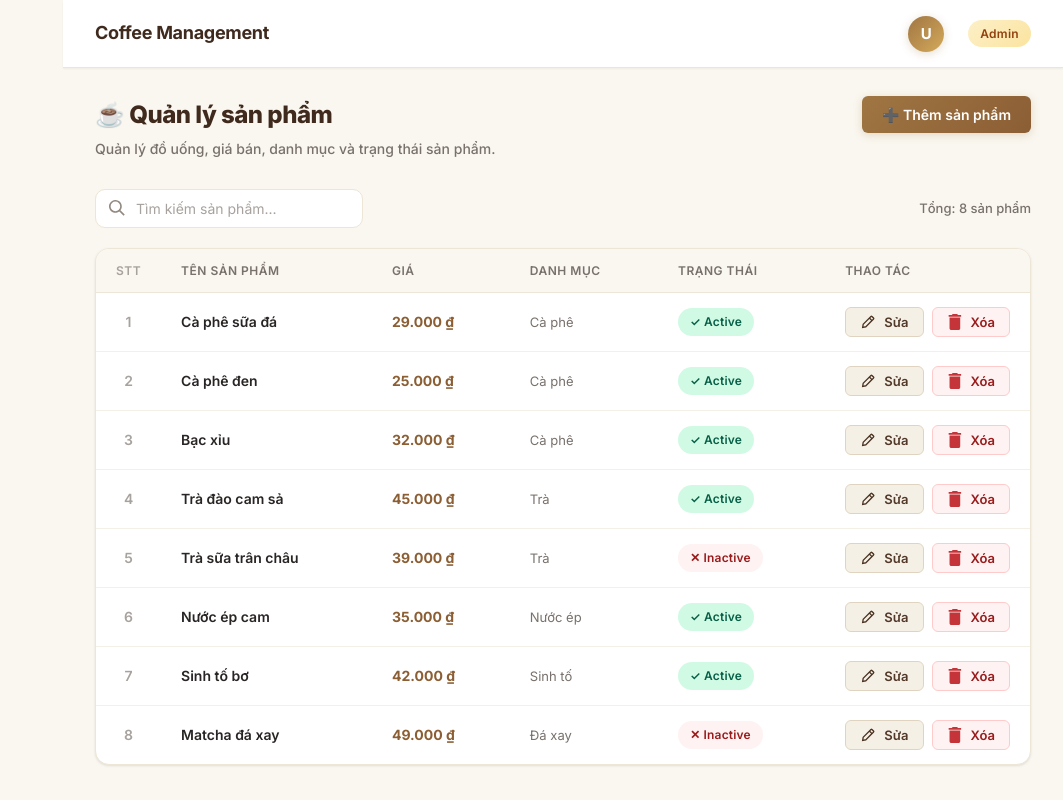
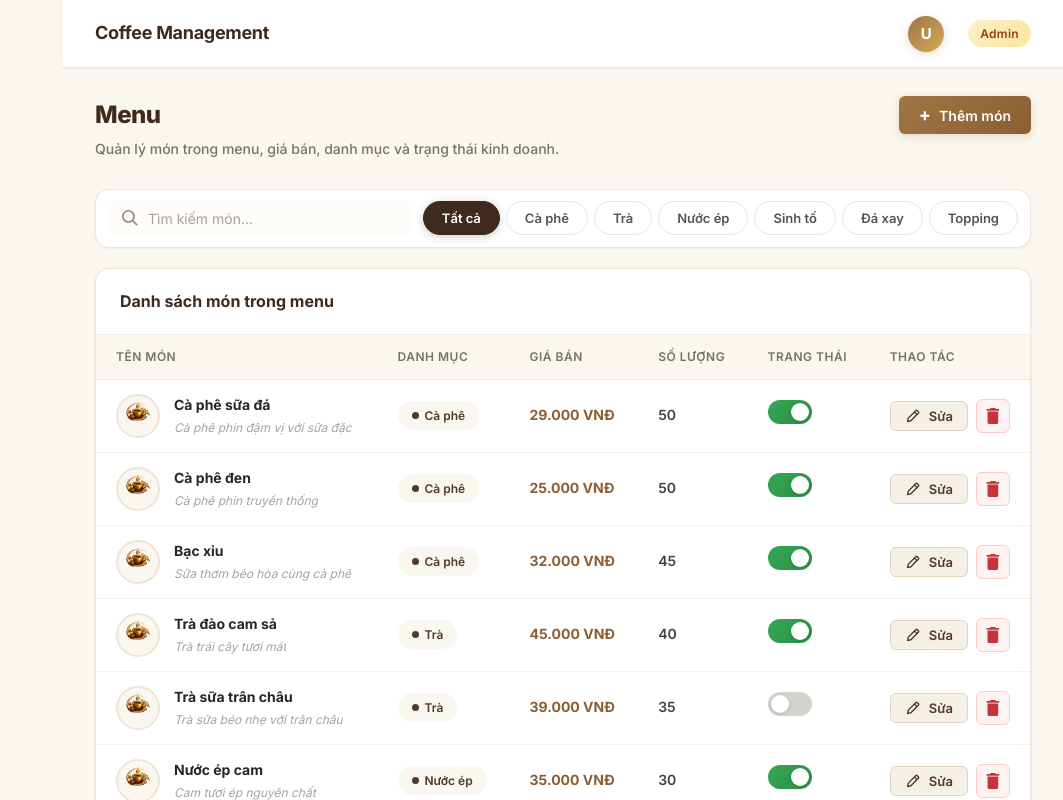
Before and after one commit to sauSage1811/BaiTapLonWebNC, a React (Vite) app in the folder frontend/: page /products in a window 1280 px wide. Shown: the top 800 px of the page, without its empty margins (217-1280 px from the left). Built offline with nearby package versions, Linux system fonts and the light colour scheme; sample sign-in values are in the browser's storage.

Commit message:
update giao diện menu

```diff
--- a/frontend/src/components/Sidebar.jsx
+++ b/frontend/src/components/Sidebar.jsx
@@ -10,7 +10,7 @@ import logoutIcon from "../assets/icons/logout.svg";
 const adminMenuItems = [
     { to: "/dashboard", icon: dashboardIcon, label: "Dashboard" },
     { to: "/categories", icon: categoryIcon, label: "Danh mục" },
-    { to: "/products", icon: productIcon, label: "Sản phẩm" },
+    { to: "/products", icon: productIcon, label: "Menu" },
     { to: "/tables", icon: tableIcon, label: "Bàn" },
 ];
 
--- a/frontend/src/index.css
+++ b/frontend/src/index.css
@@ -2443,7 +2443,7 @@ a {
 }
 
 /* ============================================================
-   PRODUCT PAGE — Price formatting
+   PRODUCT / MENU PAGE
    ============================================================ */
 .price {
     font-weight: 700;
@@ -2459,6 +2459,250 @@ a {
 .product-category {
     color: var(--gray-500);
     font-size: 13px;
+}
+
+/* ----- Menu Toolbar: Search + Category Tabs ----- */
+.menu-toolbar {
+    display: flex;
+    align-items: center;
+    gap: 12px;
+    margin-bottom: 20px;
+    background: var(--white);
+    border: 1px solid var(--cream-400);
+    border-radius: var(--border-radius-lg);
+    padding: 10px 12px;
+    box-shadow: var(--shadow-xs);
+}
+
+.menu-search {
+    flex: 1;
+    min-width: 180px;
+    max-width: 420px;
+}
+
+.menu-search input {
+    border: none;
+    background: var(--cream-100);
+    border-radius: var(--border-radius-md);
+}
+
+.menu-search input:focus {
+    border: none;
+    box-shadow: 0 0 0 2px rgba(160, 118, 67, 0.15);
+    background: var(--white);
+}
+
+.menu-category-tabs {
+    display: flex;
+    align-items: center;
+    gap: 6px;
+    flex-wrap: wrap;
+}
+
+.menu-tab {
+    padding: 8px 18px;
+    border-radius: 24px;
+    font-size: 13px;
+    font-weight: 600;
+    border: 1px solid var(--cream-400);
+    background: var(--white);
+    color: var(--gray-600);
+    cursor: pointer;
+    transition: all var(--transition-fast);
+    white-space: nowrap;
+}
+
+.menu-tab:hover {
+    background: var(--cream-200);
+    border-color: var(--cream-500);
+    color: var(--coffee-600);
+}
+
+.menu-tab-active {
+    background: var(--coffee-700);
+    color: var(--white);
+    border-color: var(--coffee-700);
+    box-shadow: 0 2px 8px rgba(44, 26, 16, 0.2);
+}
+
+.menu-tab-active:hover {
+    background: var(--coffee-600);
+    border-color: var(--coffee-600);
+    color: var(--white);
+}
+
+/* ----- Menu Table ----- */
+.menu-card {
+    border-radius: var(--border-radius-lg);
+}
+
+.menu-table .menu-col-item {
+    min-width: 260px;
+}
+
+/* Menu item cell: thumbnail + name + desc */
+.menu-item-cell {
+    display: flex;
+    align-items: center;
+    gap: 14px;
+}
+
+.menu-item-thumb {
+    width: 44px;
+    height: 44px;
+    border-radius: 50%;
+    overflow: hidden;
+    flex-shrink: 0;
+    background: var(--cream-200);
+    border: 2px solid var(--cream-400);
+    display: flex;
+    align-items: center;
+    justify-content: center;
+}
+
+.menu-item-thumb img {
+    width: 100%;
+    height: 100%;
+    object-fit: cover;
+}
+
+.menu-item-info {
+    display: flex;
+    flex-direction: column;
+    gap: 2px;
+    min-width: 0;
+}
+
+.menu-item-name {
+    font-weight: 700;
+    font-size: 14px;
+    color: var(--gray-800);
+    white-space: nowrap;
+    overflow: hidden;
+    text-overflow: ellipsis;
+}
+
+.menu-item-desc {
+    font-size: 12px;
+    color: var(--gray-400);
+    font-weight: 400;
+    white-space: nowrap;
+    overflow: hidden;
+    text-overflow: ellipsis;
+    max-width: 240px;
+    font-style: italic;
+}
+
+/* Category badge with dot */
+.menu-category-badge {
+    display: inline-flex;
+    align-items: center;
+    gap: 6px;
+    padding: 5px 14px;
+    border-radius: 20px;
+    font-size: 12px;
+    font-weight: 600;
+    background: var(--cream-200);
+    color: var(--coffee-600);
+    white-space: nowrap;
+}
+
+.menu-cat-dot {
+    width: 7px;
+    height: 7px;
+    border-radius: 50%;
+    background: var(--coffee-600);
+    flex-shrink: 0;
+}
+
+/* Stock number */
+.menu-stock {
+    font-weight: 600;
+    color: var(--gray-700);
+    font-size: 14px;
+}
+
+/* ----- Toggle Switch ----- */
+.toggle-switch {
+    position: relative;
+    display: inline-flex;
+    align-items: center;
+    width: 44px;
+    height: 24px;
+    cursor: pointer;
+}
+
+.toggle-switch input {
+    opacity: 0;
+    width: 0;
+    height: 0;
+    position: absolute;
+}
+
+.toggle-slider {
+    position: absolute;
+    inset: 0;
+    background: var(--gray-300);
+    border-radius: 24px;
+    transition: all 0.25s cubic-bezier(0.4, 0, 0.2, 1);
+}
+
+.toggle-slider::before {
+    content: '';
+    position: absolute;
+    left: 3px;
+    top: 3px;
+    width: 18px;
+    height: 18px;
+    border-radius: 50%;
+    background: var(--white);
+    box-shadow: 0 1px 4px rgba(0, 0, 0, 0.15);
+    transition: all 0.25s cubic-bezier(0.4, 0, 0.2, 1);
+}
+
+.toggle-switch input:checked + .toggle-slider {
+    background: linear-gradient(135deg, #34a853, #2d8f47);
+}
+
+.toggle-switch input:checked + .toggle-slider::before {
+    transform: translateX(20px);
+}
+
+.toggle-switch input:focus-visible + .toggle-slider {
+    outline: 2px solid var(--caramel-400);
+    outline-offset: 2px;
+}
+
+/* Icon-only delete button */
+.btn-icon-only {
+    width: 34px;
+    height: 34px;
+    padding: 0;
+    display: inline-flex;
+    align-items: center;
+    justify-content: center;
+    border-radius: var(--border-radius-sm);
+}
+
+.btn-delete-icon {
+    background: var(--danger-bg);
+    border: 1px solid var(--danger-border);
+}
+
+.btn-delete-icon .btn-icon {
+    filter: brightness(0) saturate(100%) invert(23%) sepia(93%) saturate(1811%) hue-rotate(338deg) brightness(90%) contrast(88%);
+}
+
+.btn-delete-icon:hover {
+    background: #fee2e2;
+    border-color: #f87171;
+}
+
+/* Plus icon in button */
+.btn-plus-icon {
+    font-size: 18px;
+    font-weight: 700;
+    line-height: 1;
 }
 
 /* ============================================================
--- a/frontend/src/pages/CategoryPage.jsx
+++ b/frontend/src/pages/CategoryPage.jsx
@@ -19,7 +19,7 @@ function CategoryPage() {
                     <p>Quản lý danh mục đồ uống: cafe, trà, nước ép...</p>
                 </div>
                 <button className="btn btn-primary">
-                    ➕ Thêm danh mục
+                    <span className="btn-plus-icon">+</span> Thêm danh mục
                 </button>
             </div>
 
--- a/frontend/src/pages/Dashboard.jsx
+++ b/frontend/src/pages/Dashboard.jsx
@@ -25,7 +25,7 @@ function Dashboard() {
                         <div className="stat-card-icon">☕</div>
                     </div>
                     <div className="stat-card-value">24</div>
-                    <div className="stat-card-label">Tổng sản phẩm</div>
+                    <div className="stat-card-label">Tổng món</div>
                 </div>
 
                 <div className="stat-card animate-in">
@@ -67,8 +67,8 @@ function Dashboard() {
                         <Link to="/products" className="quick-action-card">
                             <div className="quick-action-icon">☕</div>
                             <div>
-                                <div className="quick-action-text">Quản lý sản phẩm</div>
-                                <div className="quick-action-desc">Xem và cập nhật sản phẩm</div>
+                                <div className="quick-action-text">Quản lý menu</div>
+                                <div className="quick-action-desc">Xem và cập nhật món</div>
                             </div>
                         </Link>
                         <Link to="/tables" className="quick-action-card">
--- a/frontend/src/pages/ProductPage.jsx
+++ b/frontend/src/pages/ProductPage.jsx
@@ -1,100 +1,160 @@
+import { useState } from "react";
 import editIcon from "../assets/icons/edit.svg";
 import deleteIcon from "../assets/icons/delete.svg";
 import searchIcon from "../assets/icons/search.svg";
+import logoImg from "../assets/logo.png";
+
+const CATEGORIES = ["Tất cả", "Cà phê", "Trà", "Nước ép", "Sinh tố", "Đá xay", "Topping"];
+
+const sampleProducts = [
+    { id: 1, name: "Cà phê sữa đá", desc: "Cà phê phin đậm vị với sữa đặc", price: 29000, category: "Cà phê", stock: 50, active: true },
+    { id: 2, name: "Cà phê đen", desc: "Cà phê phin truyền thống", price: 25000, category: "Cà phê", stock: 50, active: true },
+    { id: 3, name: "Bạc xỉu", desc: "Sữa thơm béo hòa cùng cà phê", price: 32000, category: "Cà phê", stock: 45, active: true },
+    { id: 4, name: "Trà đào cam sả", desc: "Trà trái cây tươi mát", price: 45000, category: "Trà", stock: 40, active: true },
+    { id: 5, name: "Trà sữa trân châu", desc: "Trà sữa béo nhẹ với trân châu", price: 39000, category: "Trà", stock: 35, active: false },
+    { id: 6, name: "Nước ép cam", desc: "Cam tươi ép nguyên chất", price: 35000, category: "Nước ép", stock: 30, active: true },
+    { id: 7, name: "Sinh tố bơ", desc: "Bơ xay mịn cùng sữa", price: 42000, category: "Sinh tố", stock: 25, active: true },
+    { id: 8, name: "Matcha đá xay", desc: "Matcha xay mát lạnh", price: 49000, category: "Đá xay", stock: 20, active: true },
+    { id: 9, name: "Topping trân châu", desc: "Topping thêm cho đồ uống", price: 10000, category: "Topping", stock: 60, active: true },
+];
 
 function ProductPage() {
-    const sampleProducts = [
-        { id: 1, name: "Cà phê sữa đá", price: 29000, category: "Cà phê", active: true },
-        { id: 2, name: "Cà phê đen", price: 25000, category: "Cà phê", active: true },
-        { id: 3, name: "Bạc xỉu", price: 32000, category: "Cà phê", active: true },
-        { id: 4, name: "Trà đào cam sả", price: 45000, category: "Trà", active: true },
-        { id: 5, name: "Trà sữa trân châu", price: 39000, category: "Trà", active: false },
-        { id: 6, name: "Nước ép cam", price: 35000, category: "Nước ép", active: true },
-        { id: 7, name: "Sinh tố bơ", price: 42000, category: "Sinh tố", active: true },
-        { id: 8, name: "Matcha đá xay", price: 49000, category: "Đá xay", active: false },
-    ];
+    const [activeCategory, setActiveCategory] = useState("Tất cả");
+    const [searchQuery, setSearchQuery] = useState("");
+    const [products, setProducts] = useState(sampleProducts);
+
+    const filteredProducts = products.filter((product) => {
+        const matchCategory = activeCategory === "Tất cả" || product.category === activeCategory;
+        const searchText = searchQuery.toLowerCase();
+        const matchSearch =
+            product.name.toLowerCase().includes(searchText) ||
+            product.desc.toLowerCase().includes(searchText);
+
+        return matchCategory && matchSearch;
+    });
+
+    const handleToggleActive = (id) => {
+        setProducts((prev) =>
+            prev.map((product) => (product.id === id ? { ...product, active: !product.active } : product))
+        );
+    };
 
     const formatPrice = (price) => {
-        return new Intl.NumberFormat("vi-VN", {
-            style: "currency",
-            currency: "VND",
-        }).format(price);
+        return `${new Intl.NumberFormat("vi-VN").format(price)} VNĐ`;
     };
 
     return (
         <div>
             <div className="page-header">
                 <div className="page-header-text">
-                    <h1>☕ Quản lý sản phẩm</h1>
-                    <p>Quản lý đồ uống, giá bán, danh mục và trạng thái sản phẩm.</p>
+                    <h1>Menu</h1>
+                    <p>Quản lý món trong menu, giá bán, danh mục và trạng thái kinh doanh.</p>
                 </div>
                 <button className="btn btn-primary">
-                    ➕ Thêm sản phẩm
+                    <span className="btn-plus-icon">+</span> Thêm món
                 </button>
             </div>
 
-            <div className="page-toolbar">
-                <div className="page-toolbar-left">
-                    <div className="search-bar">
+            <div className="menu-toolbar">
+                <div className="search-bar menu-search">
                     <img src={searchIcon} alt="" className="search-bar-icon" aria-hidden="true" />
                     <input
                         type="text"
-                            placeholder="Tìm kiếm sản phẩm..."
+                        placeholder="Tìm kiếm món..."
+                        value={searchQuery}
+                        onChange={(event) => setSearchQuery(event.target.value)}
                     />
                 </div>
-                </div>
-                <div className="page-toolbar-right">
-                    <span style={{ fontSize: 13, color: "#78716c", fontWeight: 500 }}>
-                        Tổng: {sampleProducts.length} sản phẩm
-                    </span>
+                <div className="menu-category-tabs" aria-label="Lọc theo danh mục">
+                    {CATEGORIES.map((category) => (
+                        <button
+                            key={category}
+                            type="button"
+                            className={`menu-tab${activeCategory === category ? " menu-tab-active" : ""}`}
+                            onClick={() => setActiveCategory(category)}
+                        >
+                            {category}
+                        </button>
+                    ))}
                 </div>
             </div>
 
-            <div className="card animate-in">
+            <div className="card animate-in menu-card">
+                <div className="card-header">
+                    <h2>Danh sách món trong menu</h2>
+                </div>
                 <div className="card-body">
-                    <table className="data-table">
+                    <table className="data-table menu-table">
                         <thead>
                             <tr>
-                                <th className="col-stt">STT</th>
-                                <th>Tên sản phẩm</th>
-                                <th>Giá</th>
+                                <th className="menu-col-item">Tên món</th>
                                 <th>Danh mục</th>
-                                <th>Trạng thái</th>
+                                <th>Giá bán</th>
+                                <th>Số lượng</th>
+                                <th>Trang thái</th>
                                 <th className="col-actions">Thao tác</th>
                             </tr>
                         </thead>
                         <tbody>
-                            {sampleProducts.map((product, index) => (
+                            {filteredProducts.length === 0 ? (
+                                <tr>
+                                    <td colSpan={6}>
+                                        <div className="empty-state">
+                                            <div className="empty-state-icon">☕</div>
+                                            <div className="empty-state-text">Không tìm thấy món nào</div>
+                                        </div>
+                                    </td>
+                                </tr>
+                            ) : (
+                                filteredProducts.map((product) => (
                                     <tr key={product.id}>
-                                    <td className="col-stt">{index + 1}</td>
                                         <td>
-                                        <span className="product-name">{product.name}</span>
+                                            <div className="menu-item-cell">
+                                                <div className="menu-item-thumb">
+                                                    <img src={logoImg} alt={product.name} />
+                                                </div>
+                                                <div className="menu-item-info">
+                                                    <span className="menu-item-name">{product.name}</span>
+                                                    <span className="menu-item-desc">{product.desc}</span>
+                                                </div>
+                                            </div>
+                                        </td>
+                                        <td>
+                                            <span className="menu-category-badge">
+                                                <span className="menu-cat-dot"></span>
+                                                {product.category}
+                                            </span>
                                         </td>
                                         <td>
                                             <span className="price">{formatPrice(product.price)}</span>
                                         </td>
                                         <td>
-                                        <span className="product-category">{product.category}</span>
+                                            <span className="menu-stock">{product.stock}</span>
                                         </td>
                                         <td>
-                                        <span className={`badge ${product.active ? "badge-active" : "badge-inactive"}`}>
-                                            {product.active ? "✓ Active" : "✕ Inactive"}
-                                        </span>
+                                            <label className="toggle-switch">
+                                                <input
+                                                    type="checkbox"
+                                                    checked={product.active}
+                                                    onChange={() => handleToggleActive(product.id)}
+                                                />
+                                                <span className="toggle-slider"></span>
+                                            </label>
                                         </td>
                                         <td>
                                             <div className="table-actions">
-                                            <button className="btn btn-sm btn-edit">
+                                                <button className="btn btn-sm btn-edit" title="Sửa">
                                                     <img src={editIcon} alt="" className="btn-icon" aria-hidden="true" />
                                                     Sửa
                                                 </button>
-                                            <button className="btn btn-sm btn-delete">
+                                                <button className="btn btn-sm btn-icon-only btn-delete-icon" title="Xóa">
                                                     <img src={deleteIcon} alt="" className="btn-icon" aria-hidden="true" />
-                                                Xóa
                                                 </button>
                                             </div>
                                         </td>
                                     </tr>
-                            ))}
+                                ))
+                            )}
                         </tbody>
                     </table>
                 </div>
--- a/frontend/src/pages/TablePage.jsx
+++ b/frontend/src/pages/TablePage.jsx
@@ -48,7 +48,7 @@ function TablePage() {
                     <p>Quản lý các bàn, sức chứa, tầng và trạng thái bàn.</p>
                 </div>
                 <button className="btn btn-primary">
-                    ➕ Thêm bàn
+                    <span className="btn-plus-icon">+</span> Thêm bàn
                 </button>
             </div>
 
```
Lines whose indentation alone changed are shown as unchanged.
